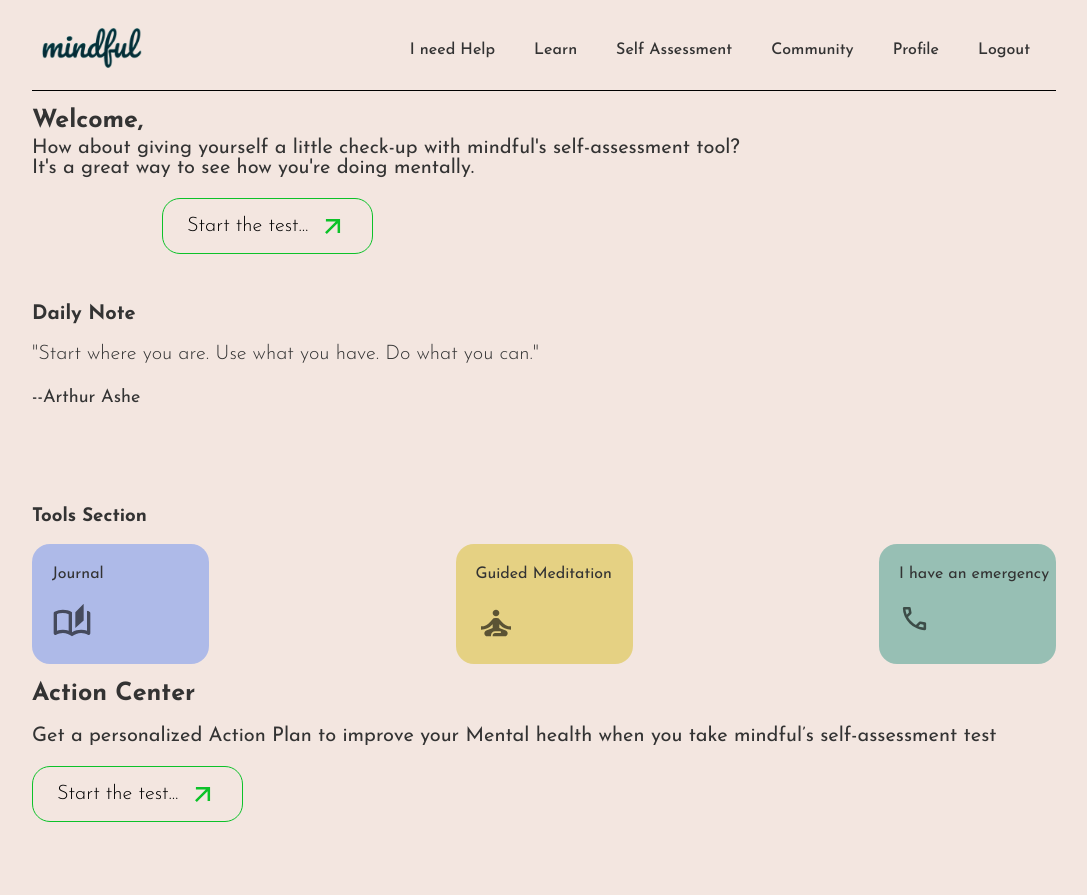
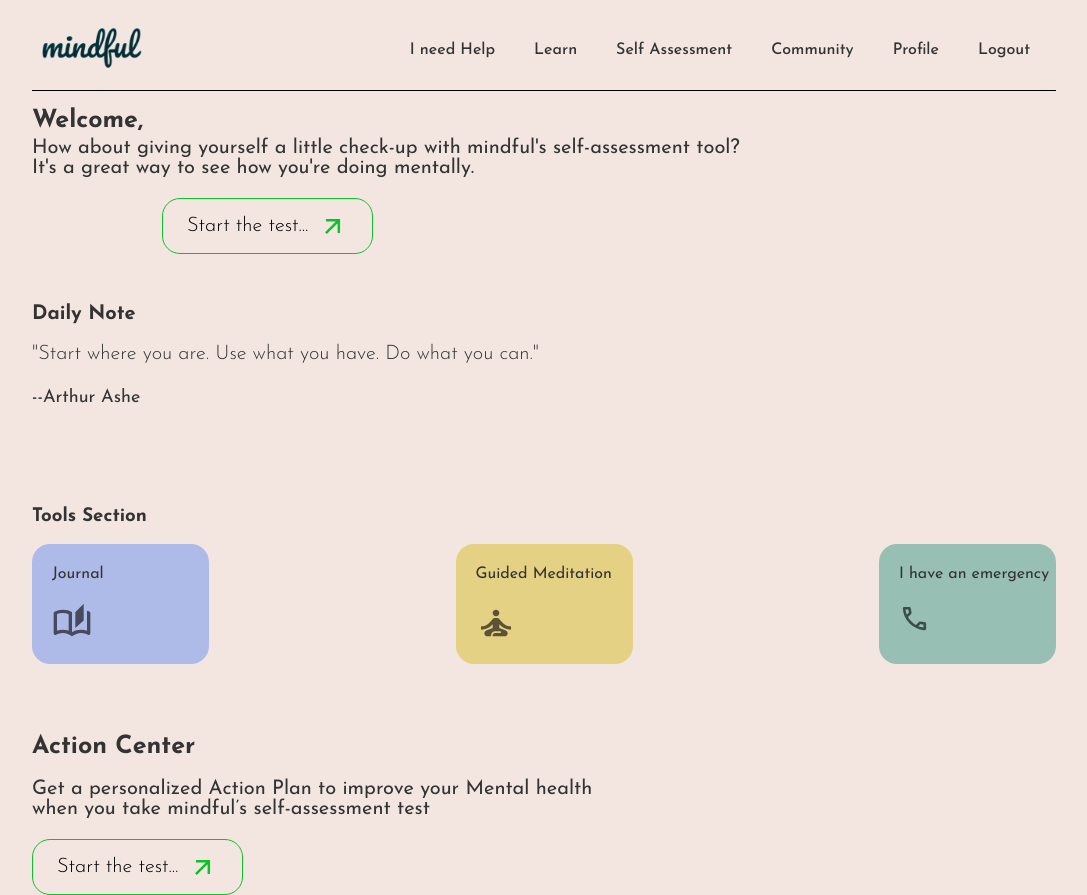
Before and after one commit to vincent-mugendi/Mindful, a React (Vite) app in the folder frontend/mindful-frontend/: page /dashboard in a window 1280 px wide. Shown: the whole page, without its empty margins (96-1183 px from the left). Before the commit the page ends 822 px from the top, so only its background shows below. Built offline with nearby package versions, Linux system fonts and the light colour scheme.

Commit message:
Finessing Dashboard UI

```diff
--- a/frontend/mindful-frontend/src/components/dashboard/DashboardActionCenter.css
+++ b/frontend/mindful-frontend/src/components/dashboard/DashboardActionCenter.css
@@ -1,3 +1,6 @@
+.action {
+    margin-top: 70px;
+}
 .action h1 {
     font-size: 25px;
     font-weight: 700;
--- a/frontend/mindful-frontend/src/components/dashboard/DashboardActionCenter.jsx
+++ b/frontend/mindful-frontend/src/components/dashboard/DashboardActionCenter.jsx
@@ -9,7 +9,8 @@ const DashboardActionCenter = () => {
     return (
         <div className="action">
             <h1>Action Center</h1>
-            <p>Get a personalized Action Plan to improve your Mental health when you take mindful’s self-assessment test</p>
+            <p>Get a personalized Action Plan to improve your Mental health
+                <br />when you take mindful’s self-assessment test</p>
             <div className="assessment">
                 <Link to="/selfassessment">
                     <button className="btn">
```
